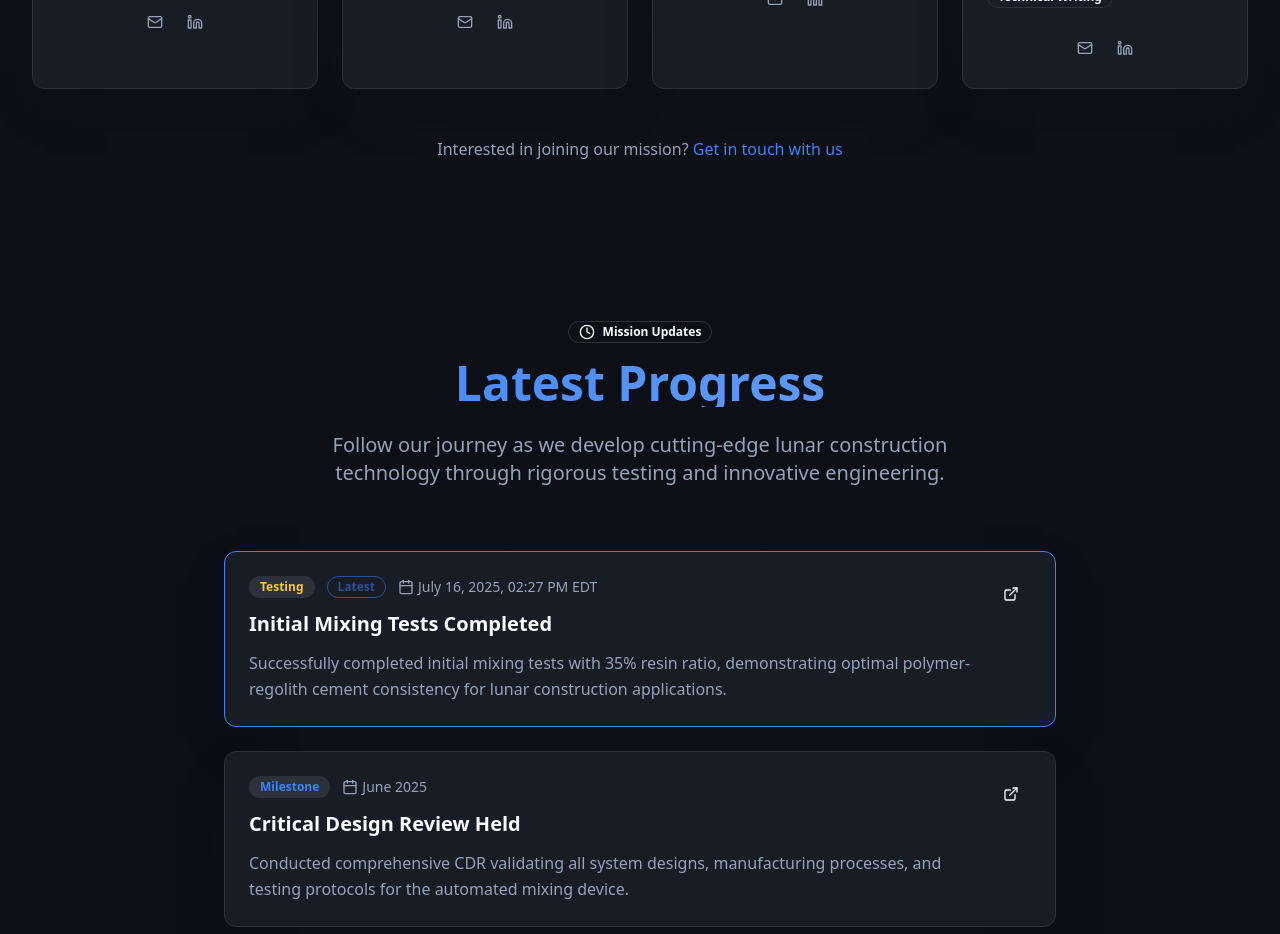
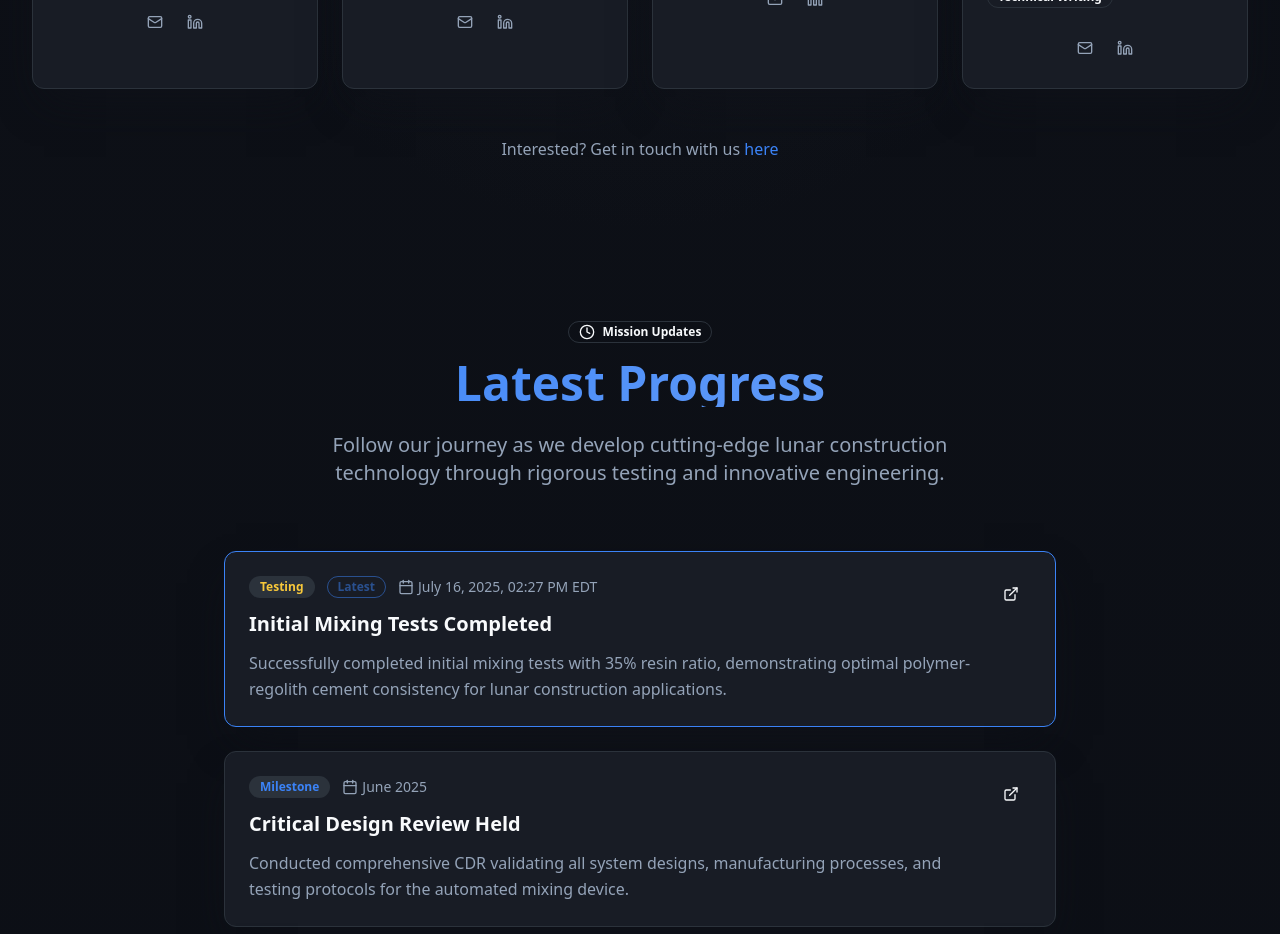
Before and after one commit to deathisfar/mercury-lunar, a React (Vite) app: page / in a window 1280 px wide. Shown: the part 3960-4894 px from the top of the page. Built offline with nearby package versions, Linux system fonts and the light colour scheme.

Commit message:
Update team section text
Update text in the Team section to "Interested? Get in touch with us".

```diff
--- a/src/components/TeamSection.tsx
+++ b/src/components/TeamSection.tsx
@@ -122,9 +122,9 @@ const TeamSection = () => {
 
         <div className="text-center mt-12">
           <p className="text-muted-foreground">
-            Interested in joining our mission?{" "}
+            Interested? Get in touch with us{" "}
             <a href="#contact" className="text-primary hover:text-primary-glow transition-colors">
-              Get in touch with us
+              here
             </a>
           </p>
         </div>
```
